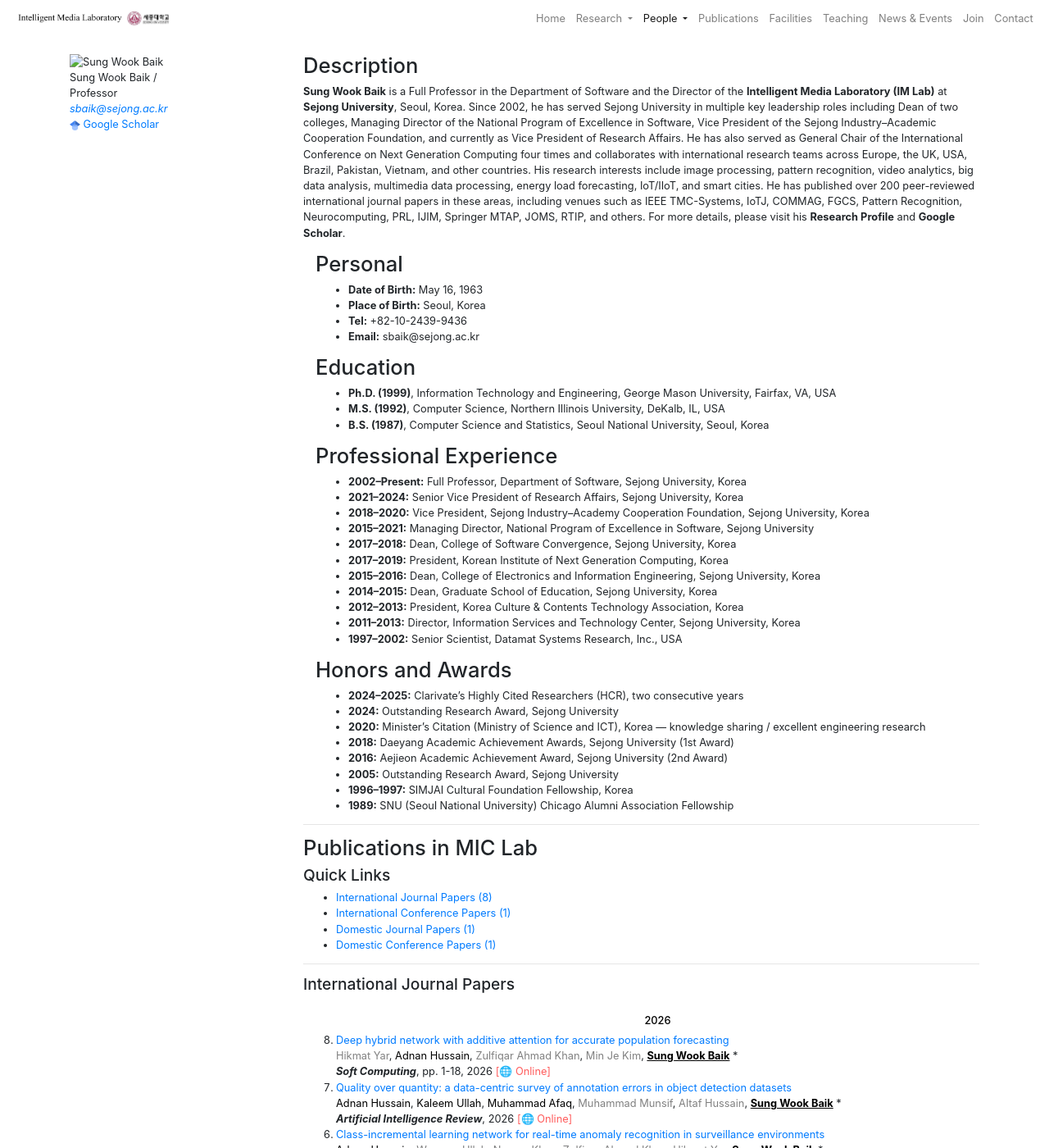
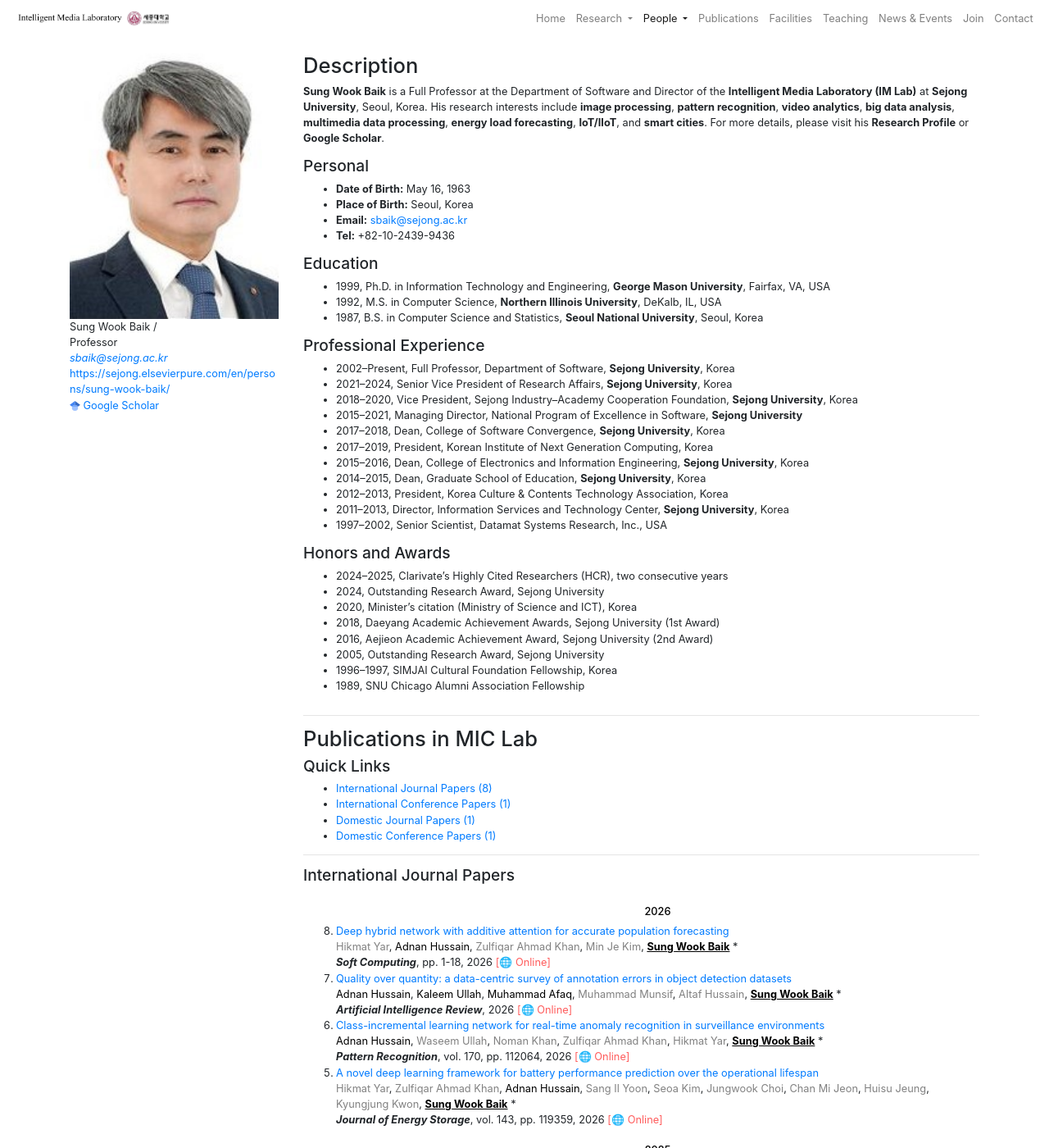
Before and after one commit to imlab3797/imlab3797.github.io, a Jekyll site: the page built from _members/swBaik.md, in a window 1280 px wide and 1400 px high. Shown: the whole window at 82% size. Built offline with Jekyll 4.4.1, drawn with Linux system fonts in a browser that asks for light colours.

Commit message:
updated prof

```diff
--- a/_members/swBaik.md
+++ b/_members/swBaik.md
@@ -1,72 +1,72 @@
 ---
 layout: members
 group: members
-title: "Sung Wook Baik"
-name: "Sung Wook Baik"
+title: Sung Wook Baik
+name: Sung Wook Baik
 kr_name:
-timeline_name: "Sung Wook Baik"
-sortdate: [2000-01-01]
-
+timeline_name: Sung Wook
+sortdate: [2002-01-01]
 positions:
   - name: "Professor"
-    startdate: [2002-03-01]
+    startdate: [2002-01-01]
     enddate:
+image: /static/members/swBaik.jpg
+altimage: /static/members/swBaik.jpg
+email: sbaik@sejong.ac.kr
+scholar: 9tXoIf0AAAAJ
+website: https://sejong.elsevierpure.com/en/persons/sung-wook-baik/
+description: "
+**Sung Wook Baik** is a Full Professor at the Department of Software and Director of the **Intelligent Media Laboratory (IM Lab)** at **Sejong University**, Seoul, Korea.
 
-image: /static/img/members/swBaik.jpg
-altimage:
-subsequent:
-email: sbaik@sejong.ac.kr
-website:
-scholar: 9tXoIf0AAAAJ
-github:
-linkedin:
-cv:
-orcid:
-researchgate:
+His research interests include **image processing**, **pattern recognition**, **video analytics**, **big data analysis**, **multimedia data processing**, **energy load forecasting**, **IoT/IIoT**, and **smart cities**.
 
-description: >
-  **Sung Wook Baik** is a Full Professor in the Department of Software and the Director of the **Intelligent Media Laboratory (IM Lab)** at **Sejong University**, Seoul, Korea. Since 2002, he has served Sejong University in multiple key leadership roles including Dean of two colleges, Managing Director of the National Program of Excellence in Software, Vice President of the Sejong Industry–Academic Cooperation Foundation, and currently as Vice President of Research Affairs. He has also served as General Chair of the International Conference on Next Generation Computing four times and collaborates with international research teams across Europe, the UK, USA, Brazil, Pakistan, Vietnam, and other countries.
+For more details, please visit his **Research Profile** or **Google Scholar**.
+"
+---
+<div class="row">
+<div>
 
-  His research interests include image processing, pattern recognition, video analytics, big data analysis, multimedia data processing, energy load forecasting, IoT/IIoT, and smart cities. He has published over 200 peer-reviewed international journal papers in these areas, including venues such as IEEE TMC-Systems, IoTJ, COMMAG, FGCS, Pattern Recognition, Neurocomputing, PRL, IJIM, Springer MTAP, JOMS, RTIP, and others.
+<h4>Personal</h4>
+<ul>
+  <li><b>Date of Birth:</b> May 16, 1963</li>
+  <li><b>Place of Birth:</b> Seoul, Korea</li>
+  <li><b>Email:</b> <a href="mailto:sbaik@sejong.ac.kr">sbaik@sejong.ac.kr</a></li>
+  <li><b>Tel:</b> +82-10-2439-9436</li>
+</ul>
 
-  For more details, please visit his **Research Profile** and **Google Scholar**.
-links:
-  - name: "Research Profile"
-    url: "https://sejong.elsevierpure.com/en/persons/sung-wook-baik/"
-  - name: "Google Scholar"
-    url: "https://scholar.google.com/citations?user=9tXoIf0AAAAJ&hl=en"
----
+<h4>Education</h4>
+<ul>
+  <li>1999, Ph.D. in Information Technology and Engineering, <b>George Mason University</b>, Fairfax, VA, USA</li>
+  <li>1992, M.S. in Computer Science, <b>Northern Illinois University</b>, DeKalb, IL, USA</li>
+  <li>1987, B.S. in Computer Science and Statistics, <b>Seoul National University</b>, Seoul, Korea</li>
+</ul>
 
-## Personal
-- **Date of Birth:** May 16, 1963
-- **Place of Birth:** Seoul, Korea
-- **Tel:** +82-10-2439-9436
-- **Email:** sbaik@sejong.ac.kr
+<h4>Professional Experience</h4>
+<ul>
+  <li>2002–Present, Full Professor, Department of Software, <b>Sejong University</b>, Korea</li>
+  <li>2021–2024, Senior Vice President of Research Affairs, <b>Sejong University</b>, Korea</li>
+  <li>2018–2020, Vice President, Sejong Industry–Academy Cooperation Foundation, <b>Sejong University</b>, Korea</li>
+  <li>2015–2021, Managing Director, National Program of Excellence in Software, <b>Sejong University</b></li>
+  <li>2017–2018, Dean, College of Software Convergence, <b>Sejong University</b>, Korea</li>
+  <li>2017–2019, President, Korean Institute of Next Generation Computing, Korea</li>
+  <li>2015–2016, Dean, College of Electronics and Information Engineering, <b>Sejong University</b>, Korea</li>
+  <li>2014–2015, Dean, Graduate School of Education, <b>Sejong University</b>, Korea</li>
+  <li>2012–2013, President, Korea Culture & Contents Technology Association, Korea</li>
+  <li>2011–2013, Director, Information Services and Technology Center, <b>Sejong University</b>, Korea</li>
+  <li>1997–2002, Senior Scientist, Datamat Systems Research, Inc., USA</li>
+</ul>
 
-## Education
-- **Ph.D. (1999)**, Information Technology and Engineering, George Mason University, Fairfax, VA, USA
-- **M.S. (1992)**, Computer Science, Northern Illinois University, DeKalb, IL, USA
-- **B.S. (1987)**, Computer Science and Statistics, Seoul National University, Seoul, Korea
+<h4>Honors and Awards</h4>
+<ul>
+  <li>2024–2025, Clarivate’s Highly Cited Researchers (HCR), two consecutive years</li>
+  <li>2024, Outstanding Research Award, Sejong University</li>
+  <li>2020, Minister’s citation (Ministry of Science and ICT), Korea</li>
+  <li>2018, Daeyang Academic Achievement Awards, Sejong University (1st Award)</li>
+  <li>2016, Aejieon Academic Achievement Award, Sejong University (2nd Award)</li>
+  <li>2005, Outstanding Research Award, Sejong University</li>
+  <li>1996–1997, SIMJAI Cultural Foundation Fellowship, Korea</li>
+  <li>1989, SNU Chicago Alumni Association Fellowship</li>
+</ul>
 
-## Professional Experience
-- **2002–Present:** Full Professor, Department of Software, Sejong University, Korea
-- **2021–2024:** Senior Vice President of Research Affairs, Sejong University, Korea
-- **2018–2020:** Vice President, Sejong Industry–Academy Cooperation Foundation, Sejong University, Korea
-- **2015–2021:** Managing Director, National Program of Excellence in Software, Sejong University
-- **2017–2018:** Dean, College of Software Convergence, Sejong University, Korea
-- **2017–2019:** President, Korean Institute of Next Generation Computing, Korea
-- **2015–2016:** Dean, College of Electronics and Information Engineering, Sejong University, Korea
-- **2014–2015:** Dean, Graduate School of Education, Sejong University, Korea
-- **2012–2013:** President, Korea Culture & Contents Technology Association, Korea
-- **2011–2013:** Director, Information Services and Technology Center, Sejong University, Korea
-- **1997–2002:** Senior Scientist, Datamat Systems Research, Inc., USA
-
-## Honors and Awards
-- **2024–2025:** Clarivate’s Highly Cited Researchers (HCR), two consecutive years
-- **2024:** Outstanding Research Award, Sejong University
-- **2020:** Minister’s Citation (Ministry of Science and ICT), Korea — knowledge sharing / excellent engineering research
-- **2018:** Daeyang Academic Achievement Awards, Sejong University (1st Award)
-- **2016:** Aejieon Academic Achievement Award, Sejong University (2nd Award)
-- **2005:** Outstanding Research Award, Sejong University
-- **1996–1997:** SIMJAI Cultural Foundation Fellowship, Korea
-- **1989:** SNU (Seoul National University) Chicago Alumni Association Fellowship
+</div>
+</div>
```
